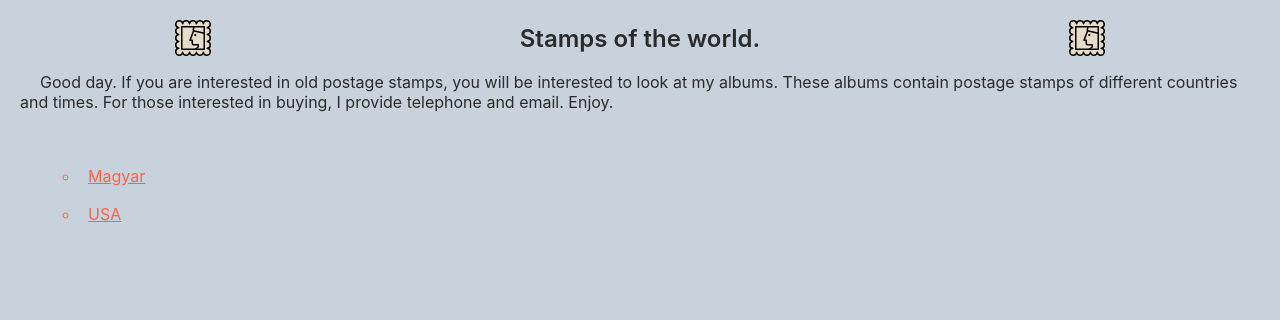
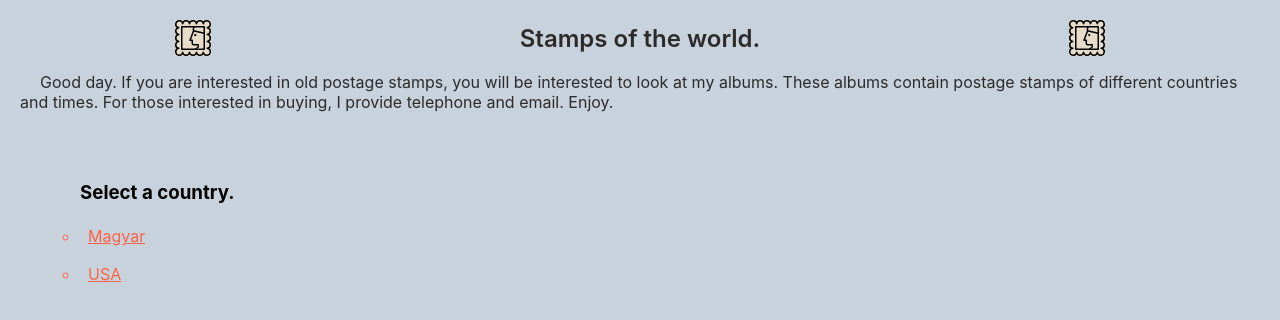
Before and after one commit to SerhiyStepanov/stamps, a React (Create React App) app: page / in a window 1280 px wide. Shown: the top 320 px of the page. Built offline with nearby package versions, Linux system fonts and the light colour scheme.

Commit message:
add title

```diff
--- a/src/Components/CountryList/CountryList.jsx
+++ b/src/Components/CountryList/CountryList.jsx
@@ -6,6 +6,7 @@ export default function CountryList() {
     return (
         <section className={s.wrapper}>
             <ul className={s.thumb}>
+                <h3 className={s.title}>Select a country.</h3>
                 {countrys.map((el, index) => (
                     <li key={index} className={s.list}>
                         <a  href={el.url}
--- a/src/Components/CountryList/countryList.module.css
+++ b/src/Components/CountryList/countryList.module.css
@@ -1,5 +1,10 @@
 .wrapper {
   margin: 50px 20px;
+}
+
+.title {
+  margin-left: auto;
+  margin-right: auto;
 }
 
 .thumb {
```
